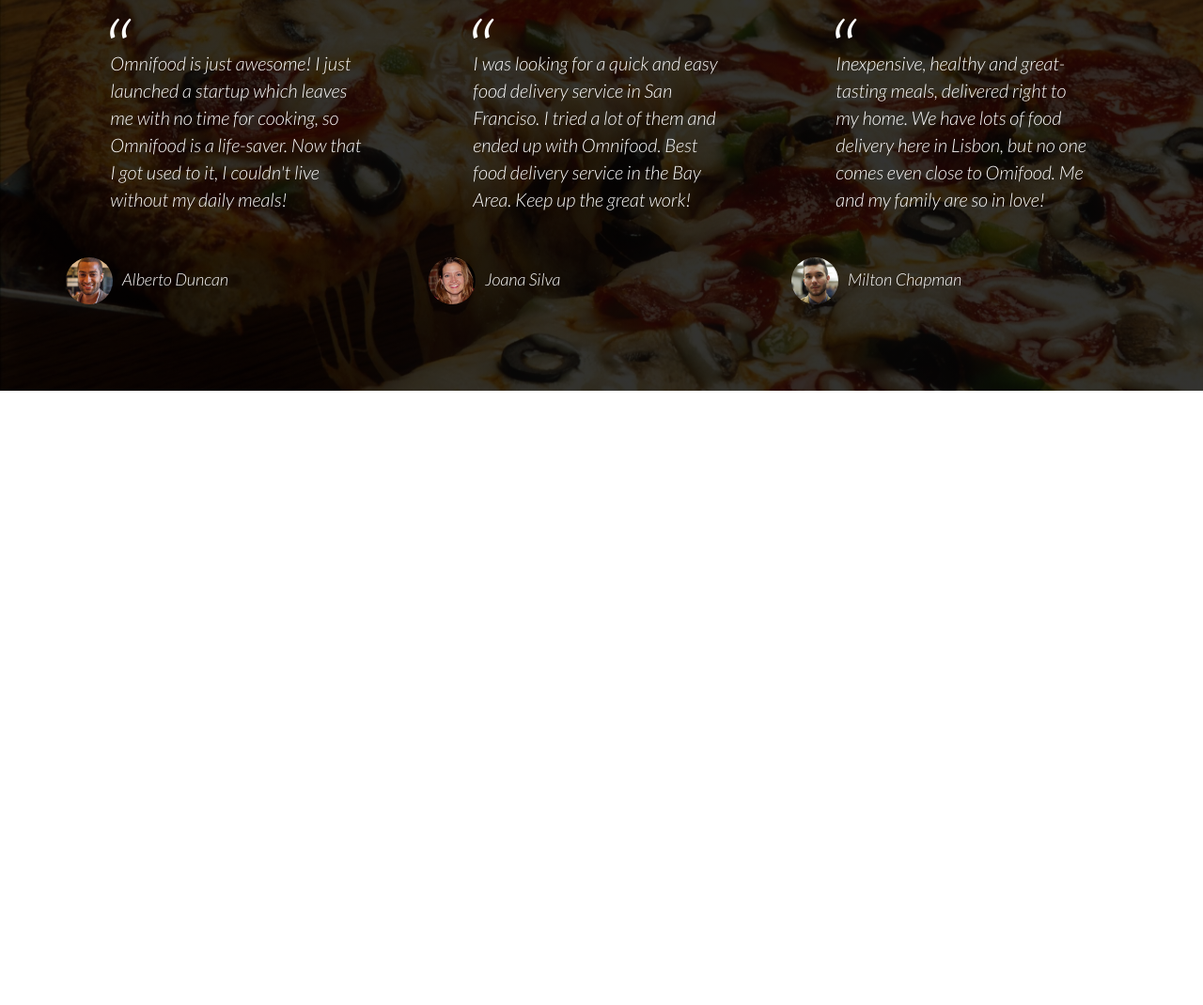
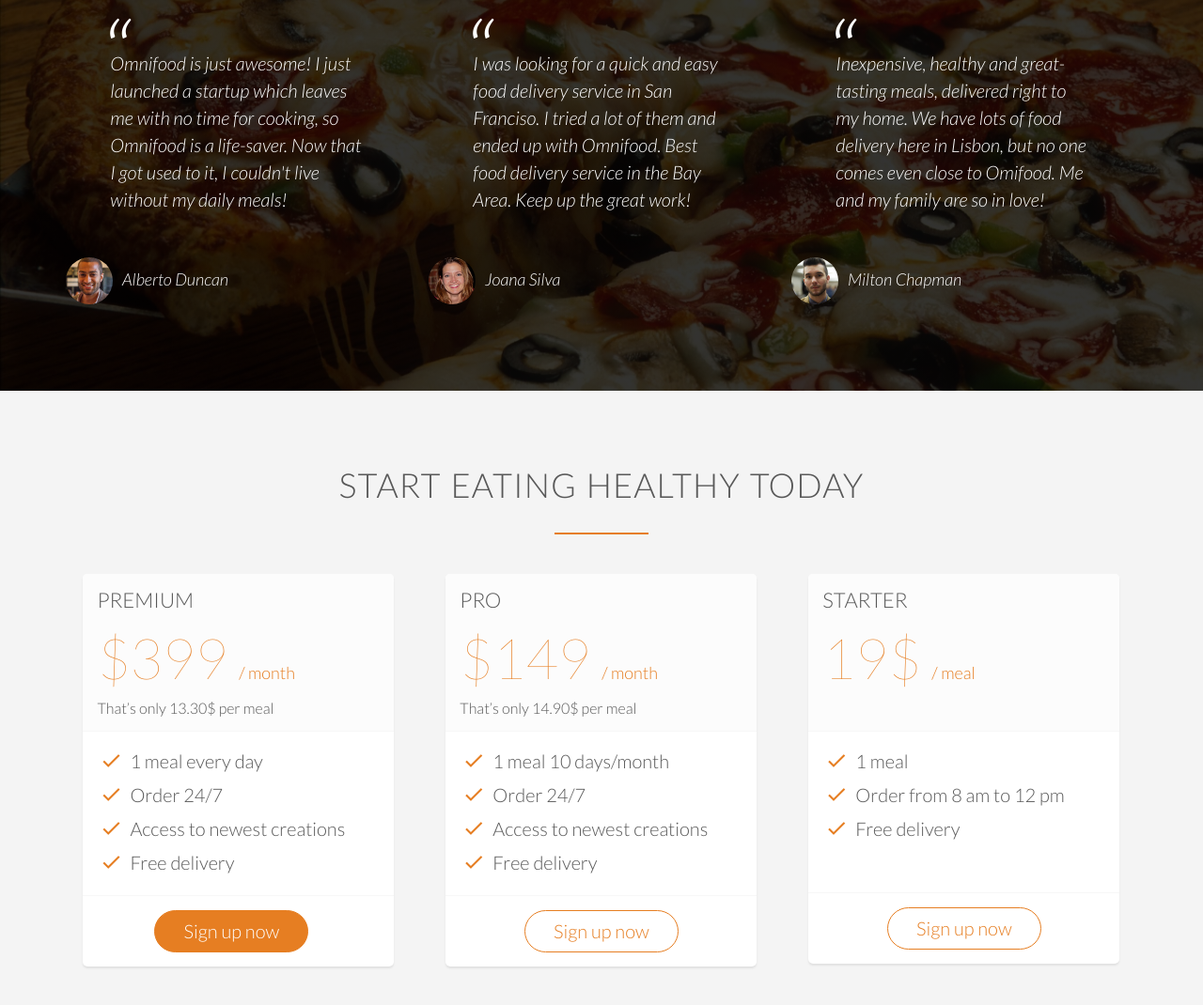
Before and after one commit to cham-s/htmlintro, a plain HTML site: page index.html in a window 1280 px wide. Shown: the part 4171-5241 px from the top of the page at 94% size. Before the commit the page ends 4587 px from the top, so only its background shows below. Drawn offline with Linux system fonts and the light colour scheme; files whose address does not match are found by name.

Commit message:
section signup finished

```diff
--- a/assets/css/style.css
+++ b/assets/css/style.css
@@ -364,3 +364,61 @@
     margin-right: 10px;
     vertical-align: middle;
 }
+
+/*------------------------------------------------------------*/
+/* SIGN UP */
+/*------------------------------------------------------------*/
+
+
+
+.section-plans {
+    background-color: #f4f4f4;
+}
+
+.plan-box {
+    background-color: #fff;
+    border-radius: 5px;
+    width: 90%;
+    margin-left: 5%;
+    box-shadow: 0 2px 2px #e1e1e1;
+}
+
+.plan-box div:first-child {
+    background-color: #fcfcfc;
+    border-top-left-radius: 5px;
+    border-top-right-radius: 5px;
+}
+
+.plan-box div {
+    padding: 15px;
+    border-bottom: solid 1px #f7f7f7;
+}
+
+.plan-price {
+    font-size: 300%;
+    margin-bottom: 10px;
+    font-weight: 100;
+    color: #e67e22;
+}
+
+.plan-box div:last-child {
+    text-align: center;
+    border: none;
+}
+
+.plan-price-meal {
+    font-size: 80%;
+}
+
+.plan-price span {
+    font-size: 30%;
+    font-weight: 300;
+}
+
+.plan-box ul {
+    list-style: none;
+}
+
+.plan-box ul li {
+    padding: 5px 0;
+}
--- a/index.html
+++ b/index.html
@@ -254,6 +254,77 @@
 
             </div>
         </section>
+
+        <section class="section-plans">
+            <div class="row">
+                <h2>Start eating healthy today</h2>
+            </div>
+            <div class="row">
+                <div class="col span-1-of-3">
+                    <div class="plan-box">
+                        <div>
+                            <h3>Premium</h3>
+                            <p class="plan-price">$399 <span>/ month</span></p>
+                            <p class="plan-price-meal">That’s only 13.30$ per meal</p>
+                        </div>
+                        <div>
+                            <ul>
+                                <li> <i class="ion-android-done icon-small"></i>1 meal every day </li>
+                                <li> <i class="ion-android-done icon-small"></i>Order 24/7 </li>
+                                <li> <i class="ion-android-done icon-small"></i>Access to newest creations</li>
+                                <li> <i class="ion-android-done icon-small"></i>Free delivery</li>
+                            </ul>
+                        </div>
+                        <div>
+                            <a href="#" class="btn btn-full">Sign up now</a>
+                        </div>
+                    </div>
+                </div>
+
+                 <div class="col span-1-of-3">
+                    <div class="plan-box">
+                        <div>
+                            <h3>Pro</h3>
+                            <p class="plan-price">$149 <span>/ month</span></p>
+                            <p class="plan-price-meal">That’s only 14.90$ per meal</p>
+                        </div>
+                        <div>
+                            <ul>
+                                <li> <i class="ion-android-done icon-small"></i>1 meal 10 days/month</li>
+                                <li> <i class="ion-android-done icon-small"></i>Order 24/7 </li>
+                                <li> <i class="ion-android-done icon-small"></i>Access to newest creations</li>
+                                <li> <i class="ion-android-done icon-small"></i>Free delivery</li>
+                            </ul>
+                        </div>
+                        <div>
+                            <a href="#" class="btn btn-ghost">Sign up now</a>
+                        </div>
+                    </div>
+                </div>
+
+                <div class="col span-1-of-3">
+                    <div class="plan-box">
+                        <div>
+                            <h3>Starter</h3>
+                            <p class="plan-price">19$ <span>/ meal</span></p>
+                            <p class="plan-price-meal">&nbsp;</p>
+                        </div>
+                        <div>
+                            <ul>
+                                <li> <i class="ion-android-done icon-small"></i>1 meal </li>
+                                <li> <i class="ion-android-done icon-small"></i>Order from 8 am to 12 pm</li>
+                                <li> <i class="ion-android-done icon-small"></i>Free delivery</li>
+                                <li>&nbsp;</li>
+                            </ul>
+                        </div>
+                        <div>
+                            <a href="#" class="btn btn-ghost ">Sign up now</a>
+                        </div>
+                    </div>
+                </div>
+
+            </div>
+        </section>
     </body>
 </html>
 
```
